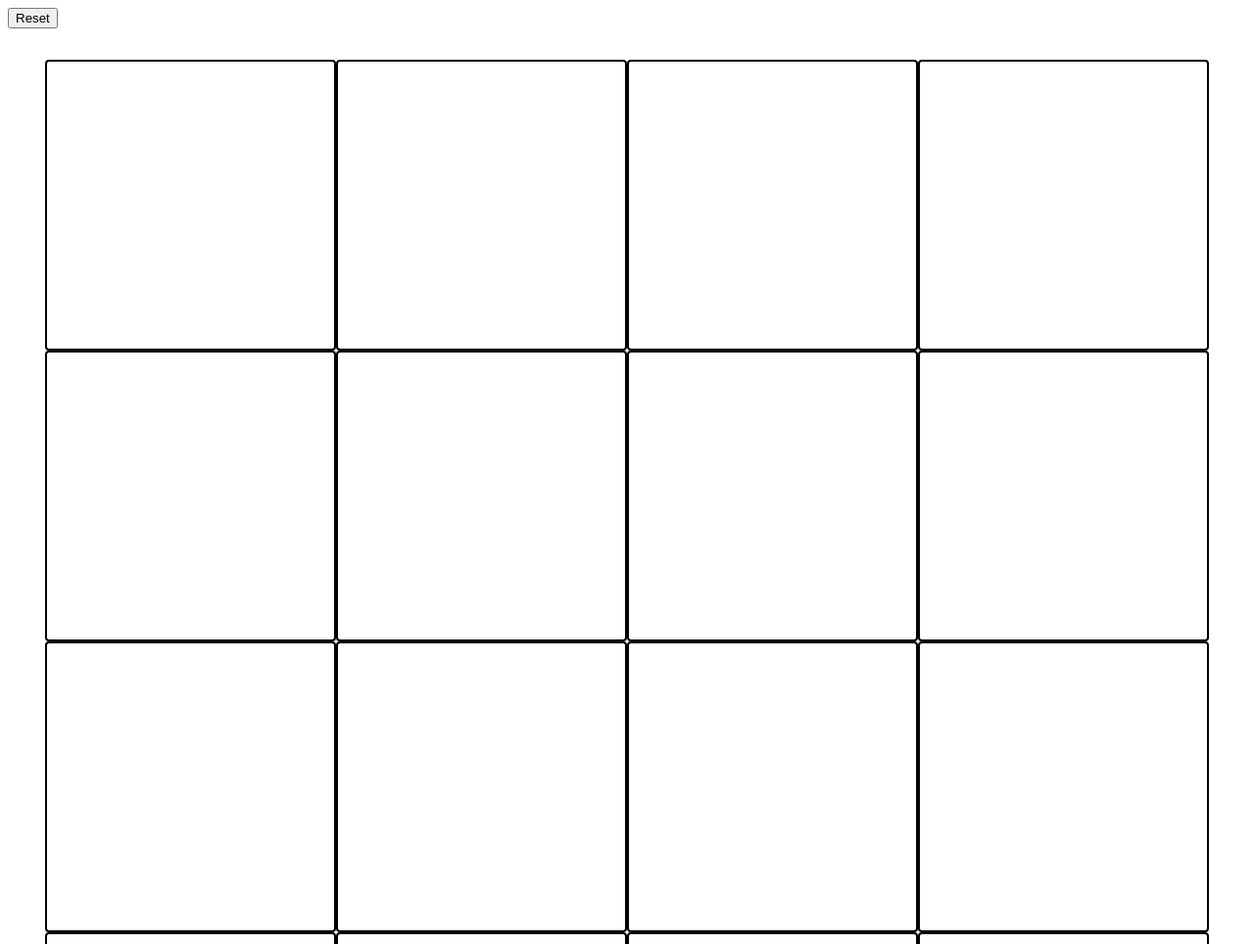
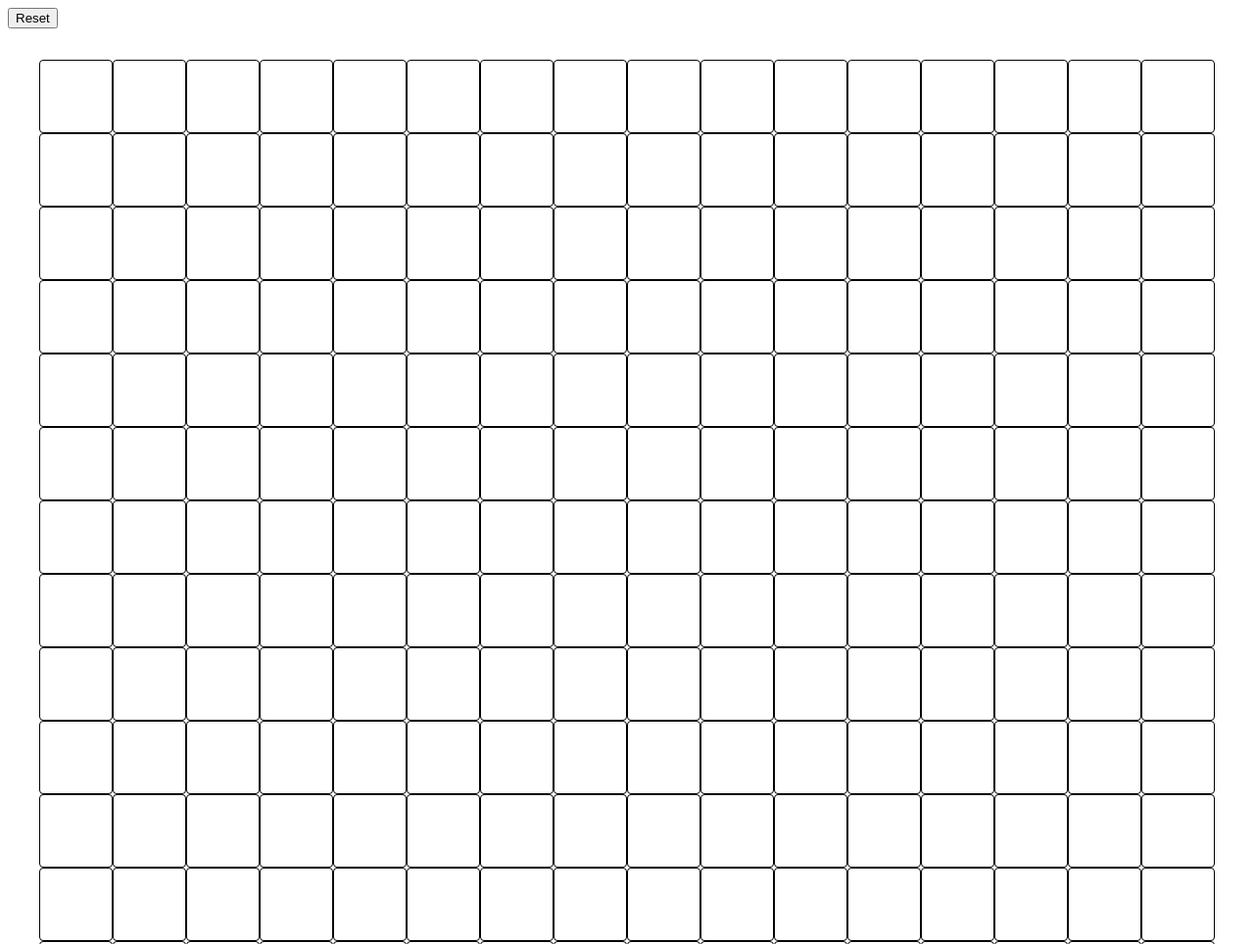
Before and after one commit to DucDevelop/Etch-a-Sketch, a plain HTML site: page index.html in a window 1280 px wide. Shown: the top 964 px of the page at 98% size. Drawn offline with Linux system fonts and the light colour scheme.

Commit message:
Fix sizing of grid elements

```diff
--- a/css/style.css
+++ b/css/style.css
@@ -1,5 +1,5 @@
 .grid-element {
-    border: 2px solid black;
+    border: 0.25px solid black;
     border-radius: 4px;
     box-sizing: border-box;
 }
--- a/js/script.js
+++ b/js/script.js
@@ -4,33 +4,36 @@ const btnRef = document.querySelector('button');
 
 function createGrid(n,container) {
     // calculate width of single element
-    let containerWidth = window.getComputedStyle(containerRef, null).getPropertyValue('width')
-    let containerPad = window.getComputedStyle(containerRef, null).getPropertyValue('padding')
+    let containerWidth = window.getComputedStyle(containerRef, null).getPropertyValue('width');
+    let containerPad = window.getComputedStyle(containerRef, null).getPropertyValue('padding');
 
-    const width = Math.floor((+containerWidth.slice(0, containerWidth.length-2) - 2* +containerPad.slice(0, containerPad.length-2)) / n)
+    const width = 1 / n;
+    const height =  Math.floor((+containerWidth.slice(0, containerWidth.length-2) - 2* +containerPad.slice(0, containerPad.length-2)) * width );
 
-
-    for(let i = 0; i < n; ++i) {
-        for(let j = 0; j < n; ++j) {
-            const square = document.createElement('div');
-            square.classList.add('grid-element');
-            square.style.maxWidth = `${width}px`
-            square.style.maxHeight = `${width}px`
-            square.style.minWidth = `${width*.99}px`
-            square.style.minHeight = `${width*.99}px`
-            container.appendChild(square);
-        }
+    for(let i = 0; i < n*n; ++i) {
+        const square = document.createElement('div');
+        square.classList.add('grid-element');
+        // set flex base to almost full width to still have free space to distribute
+        square.style.flex = `1 0 ${99.999*width}%`
+        square.style.minHeight = `${height}px`;
+        container.appendChild(square);
     }
 }
 
 
-
-
-
 containerRef.addEventListener('mouseover', (e) => {
     if(e.target.classList.contains('grid-element'))
-        e.target.classList.add('visited-element')
+        e.target.classList.add('visited-element');
+})
+btnRef.addEventListener('click', () => {
+    const N = prompt('Enter N to create a NxN grid (maximum 100)');
+    if(N > 0 && N <=100) {
+        while (containerRef.lastElementChild) {
+            containerRef.removeChild(containerRef.lastElementChild);
+          }
+          createGrid(N, containerRef)
+    }
 })
 
 
-createGrid(4, containerRef)
+createGrid(16, containerRef)
```
